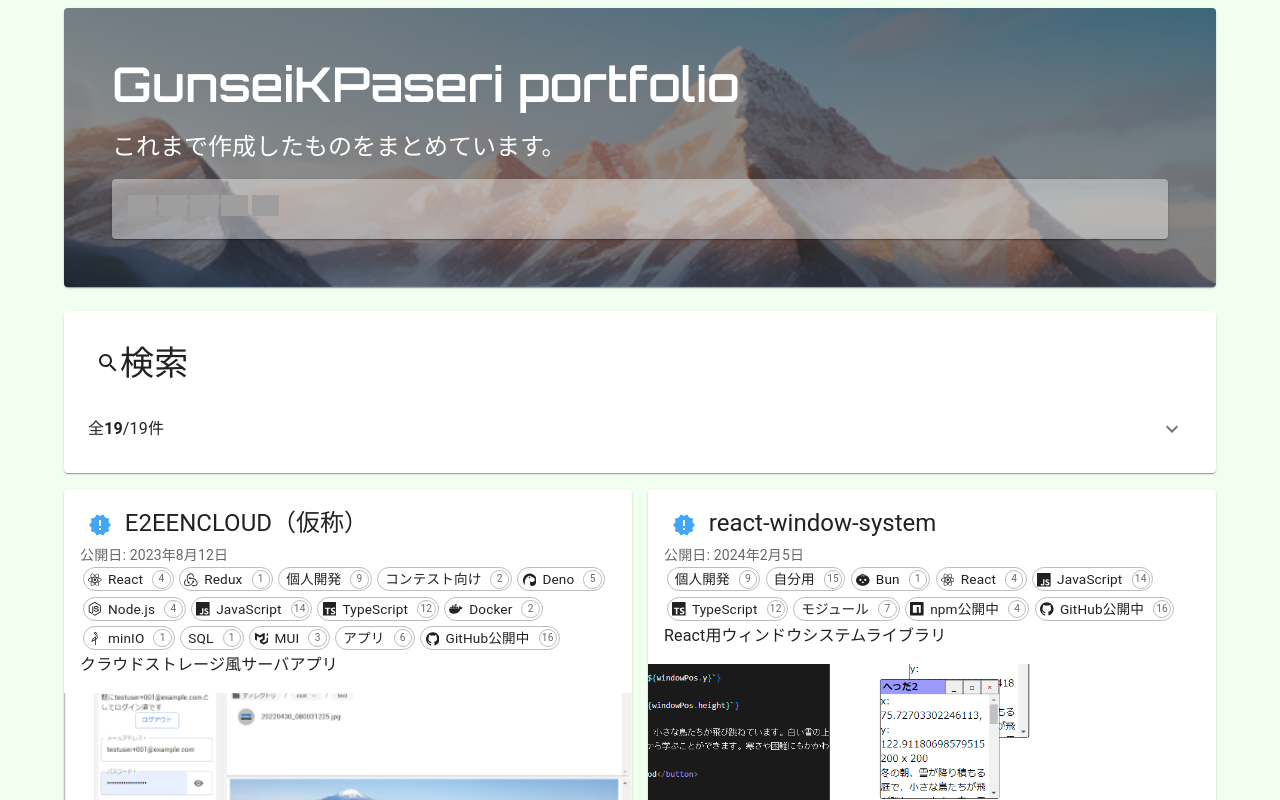
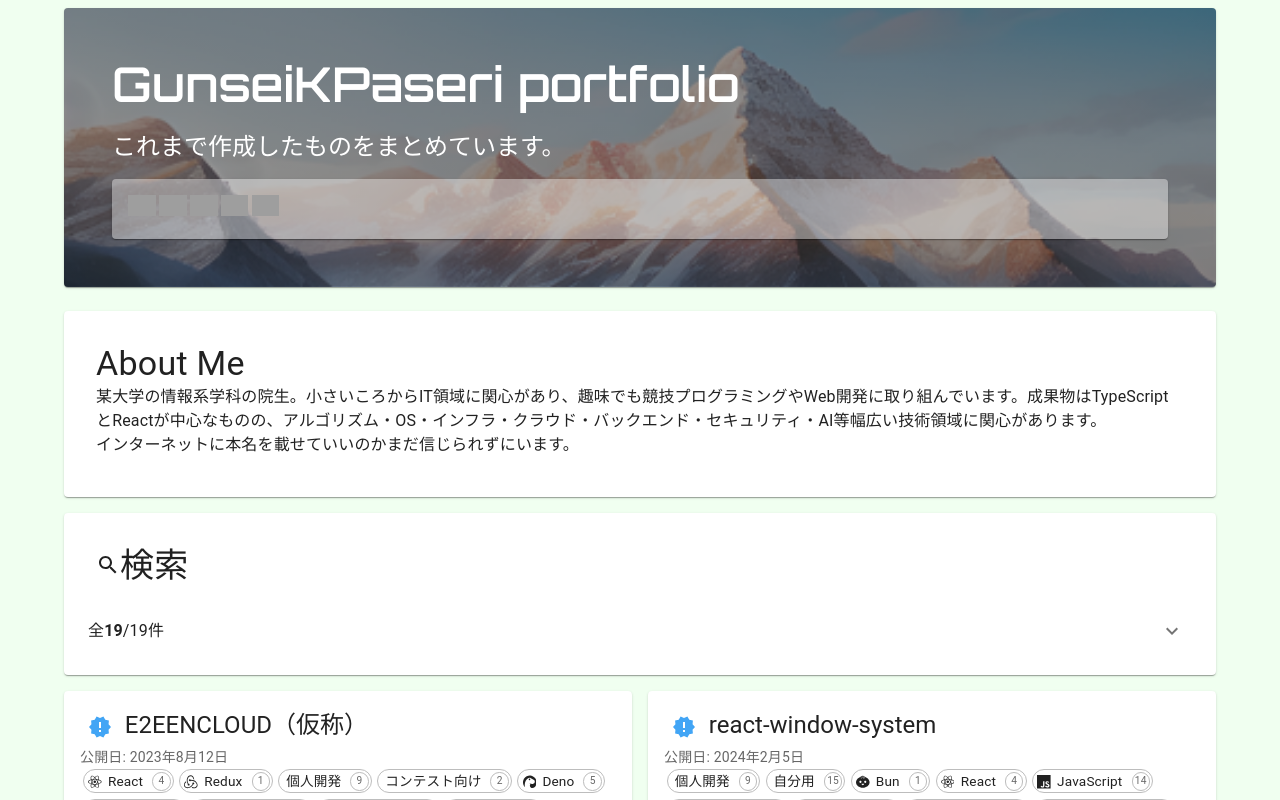
Before and after one commit to GunseiKPaseri/GunseiKPaseri.github.io, a React (Vite) app: page / in a window 1280 px wide. Shown: the top 800 px of the page. Built offline with nearby package versions, Linux system fonts and the light colour scheme; grey boxes are pictures that could not be loaded.

Commit message:
fix: import sort

```diff
--- a/src/App.tsx
+++ b/src/App.tsx
@@ -1,10 +1,11 @@
+import Card from '@mui/material/Card';
+import CardContent from '@mui/material/CardContent';
 import Container from '@mui/material/Container';
-
-import { ContentsList } from './components/ContentsList.tsx';
 import Paper from '@mui/material/Paper';
 import Typography from '@mui/material/Typography';
 import Box from '@mui/material/Box';
 
+import { ContentsList } from './components/ContentsList.tsx';
 import './googlefont.css';
 
 function App() {
@@ -70,6 +71,17 @@ function App() {
           </Typography>
         </Paper>
       </Paper>
+      <Card sx={{padding: 2, mb: 2}}>
+        <CardContent>
+          <Typography variant="h4" color="inherit">About Me</Typography>
+          <Typography variant="body1">
+            某大学の情報系学科の院生。小さいころからIT領域に関心があり、趣味でも競技プログラミングやWeb開発に取り組んでいます。成果物はTypeScriptとReactが中心なものの、アルゴリズム・OS・インフラ・クラウド・バックエンド・セキュリティ・AI等幅広い技術領域に関心があります。
+          </Typography>
+          <Typography variant="body1">
+            インターネットに本名を載せていいのかまだ信じられずにいます。
+          </Typography>
+        </CardContent>
+      </Card>
       <ContentsList />
     </Container>
   )
--- a/src/components/ContentsList.tsx
+++ b/src/components/ContentsList.tsx
@@ -1,10 +1,11 @@
 import { useContext, useMemo, useState } from "react";
 import Grid from "@mui/material/Unstable_Grid2/Grid2";
+import { AnimatePresence, motion } from "framer-motion";
+
 import { ContentsCard } from "./ContentsCard";
 import { Source, sources, type ContentsTag } from "../source";
 import { appContext } from "../state/context";
 import { SearchCard } from "./SearchCard";
-import { AnimatePresence, motion } from "framer-motion";
 
 const reRegExp = /[\\^$.*+?()[\]{}|]/g
 
```
